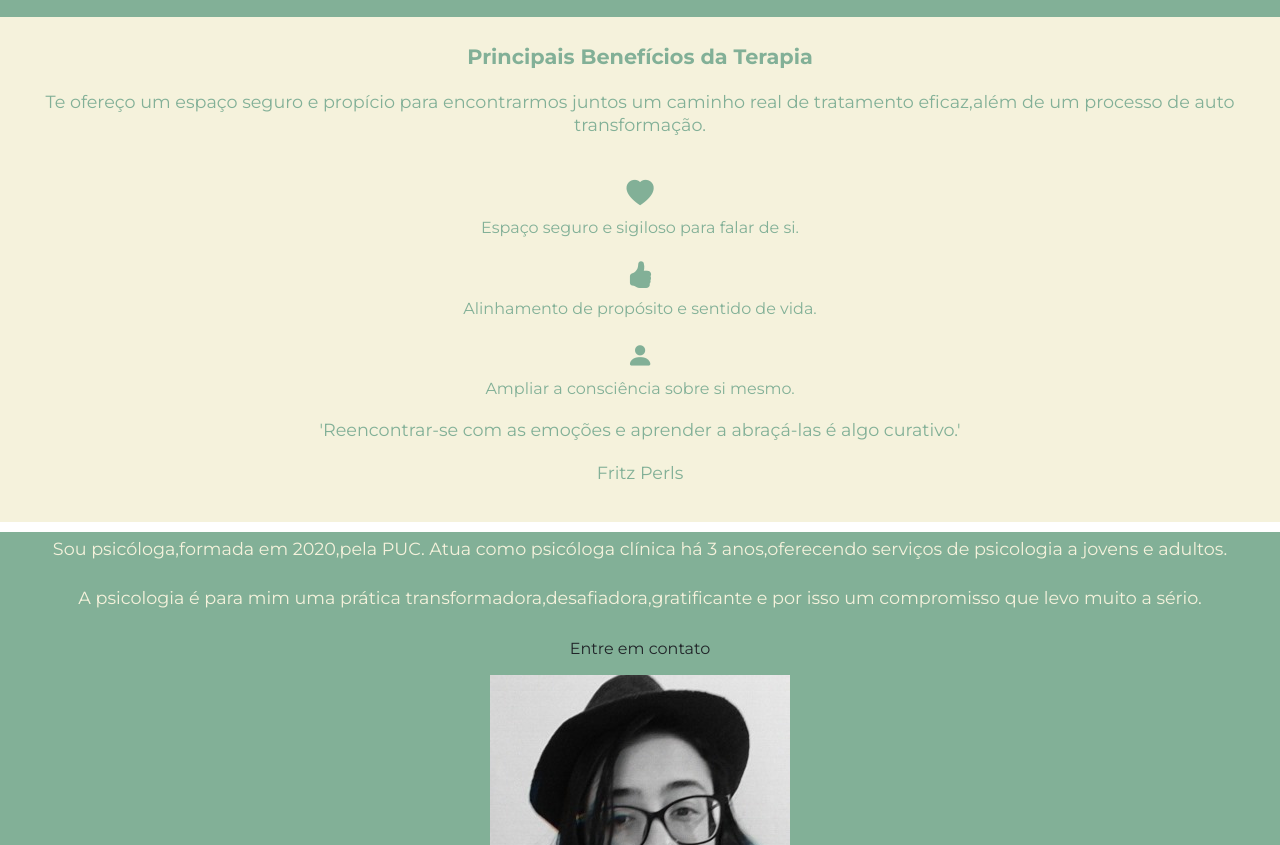
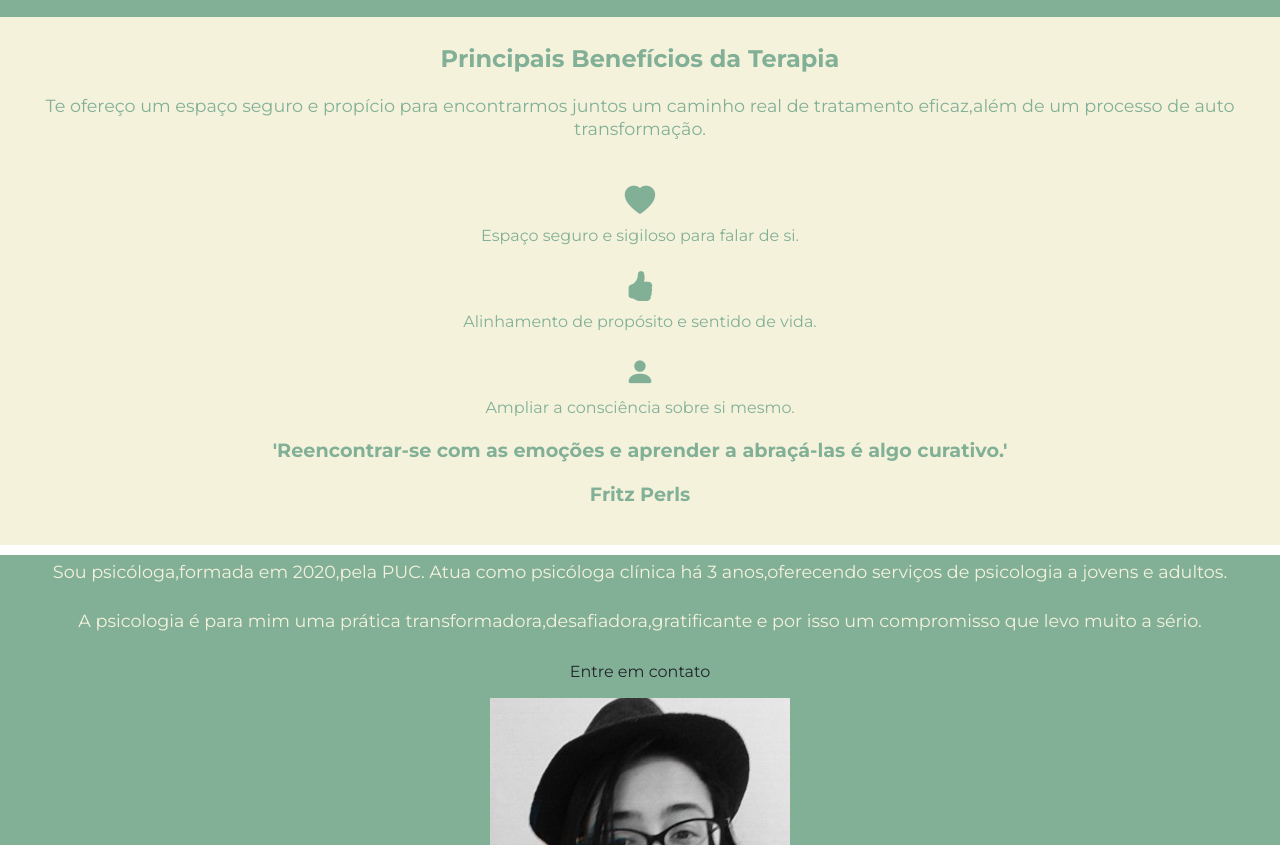
Before and after one commit to julianossgs/SitePsicologa, a plain HTML site: page index.html in a window 1280 px wide. Shown: the part 897-1742 px from the top of the page. Drawn offline with nearby package versions, Linux system fonts and the light colour scheme.

Commit message:
Finalizada seção terapia(ft-terapia)

```diff
--- a/css/styles.css
+++ b/css/styles.css
@@ -172,12 +172,13 @@
 }
 
 .terapia-icons-list i{
-    font-size: 1.7rem;
+    font-size: 1.9rem;
 }
 
 .quote{
     text-align: center;
-    font-size: 1.1rem;
+    font-size: 1.2rem;
+    font-weight: 700;
 }
 
 /* Seção sobre */
@@ -290,6 +291,10 @@
         height: 400px;
     }
 
+    .terapia-title h1{
+        font-size: 1.5rem;
+    }
+
 }
 
 /*Large devices (desktops, 992px and up)*/
```
